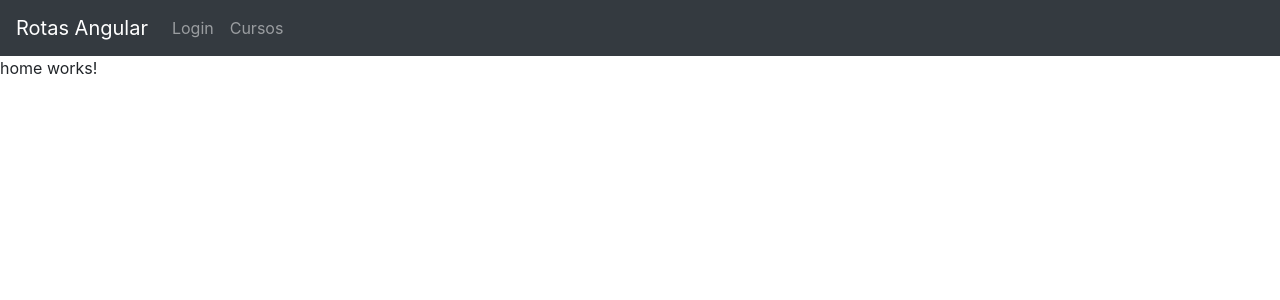
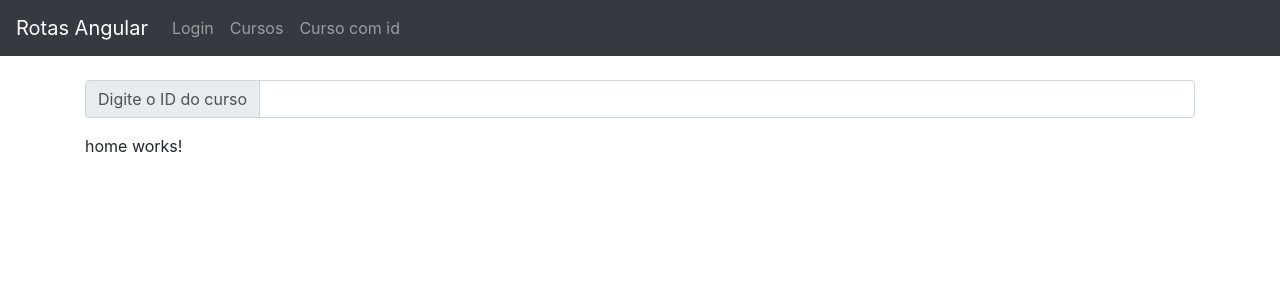
Before and after one commit to MucaBordini/curso-angular-rotas, an Angular app: page /home in a window 1280 px wide. Shown: the top 300 px of the page. Built offline with nearby package versions, Linux system fonts and the light colour scheme.

Commit message:
Definindo e extraindo os parametros das rotas

```diff
--- a/src/app/app-routing.module.ts
+++ b/src/app/app-routing.module.ts
@@ -6,11 +6,13 @@ import { RouterModule, Routes } from '@angular/router';
 import { HomeComponent } from './home/home.component';
 import { LoginComponent } from "./login/login.component";
 import { CursosComponent } from './cursos/cursos.component';
+import { CursoDetalheComponent } from './curso-detalhe/curso-detalhe.component';
 
 const APP_ROUTES: Routes = [
   {path: '', redirectTo: '/home', pathMatch: 'full'},
   { path: 'home', component: HomeComponent },
   { path: 'cursos', component: CursosComponent },
+  { path: 'curso/:id', component: CursoDetalheComponent },
   { path: 'login', component: LoginComponent },
 ];
 
--- a/src/app/app.component.html
+++ b/src/app/app.component.html
@@ -1,2 +1,26 @@
-<app-header></app-header>
-<router-outlet></router-outlet>
+<div>
+  <nav class="navbar navbar-expand-lg navbar-dark bg-dark">
+      <a routerLink="" class="navbar-brand">Rotas Angular</a>
+      <button class="navbar-toggler" type="button" data-toggle="collapse" data-target="#navbarNavAltMarkup" aria-controls="navbarNavAltMarkup" aria-expanded="false" aria-label="Toggle navigation">
+          <span class="navbar-toggler-icon"></span>
+      </button>
+      <div class="collapse navbar-collapse" id="navbarNavAltMarkup">
+          <div class="navbar-nav">
+          <a routerLink="/login" class="nav-item nav-link" routerLinkActive="active">Login</a>
+          <a routerLink="/cursos" class="nav-item nav-link" routerLinkActive="active">Cursos</a>
+          <a [routerLink]="['curso', idCurso.value]" class="nav-item nav-link" routerLinkActive="active">Curso com id</a>
+          </div>
+      </div>
+  </nav>
+</div>
+
+<div class="container">
+  <br>
+  <div class="input-group mb-3">
+    <div class="input-group-prepend">
+      <span class="input-group-text" id="basic-addon1">Digite o ID do curso</span>
+    </div>
+    <input #idCurso type="text" class="form-control" (keyup)="0">
+  </div>
+  <router-outlet></router-outlet>
+</div>
--- a/src/app/app.module.ts
+++ b/src/app/app.module.ts
@@ -7,7 +7,7 @@ import { HomeComponent } from './home/home.component';
 import { LoginComponent } from './login/login.component';
 import { CursosComponent } from './cursos/cursos.component';
 import { NgbModule } from '@ng-bootstrap/ng-bootstrap';
-import { HeaderComponent } from './header/header.component';
+import { CursoDetalheComponent } from './curso-detalhe/curso-detalhe.component';
 
 @NgModule({
   declarations: [
@@ -15,7 +15,7 @@ import { HeaderComponent } from './header/header.component';
     HomeComponent,
     LoginComponent,
     CursosComponent,
-    HeaderComponent
+    CursoDetalheComponent
   ],
   imports: [
     BrowserModule,
--- /dev/null
+++ b/src/app/curso-detalhe/curso-detalhe.component.html
@@ -0,0 +1 @@
+<p>ID : {{ id }}</p>
--- /dev/null
+++ b/src/app/curso-detalhe/curso-detalhe.component.ts
@@ -0,0 +1,20 @@
+import { Component, OnInit } from '@angular/core';
+import { ActivatedRoute } from '@angular/router';
+
+@Component({
+  selector: 'app-curso-detalhe',
+  templateUrl: './curso-detalhe.component.html',
+  styleUrls: ['./curso-detalhe.component.css']
+})
+export class CursoDetalheComponent implements OnInit {
+
+  id: string ;
+
+  constructor(private route: ActivatedRoute) {
+    this.id = this.route.snapshot.params['id'];
+  }
+
+  ngOnInit(): void {
+  }
+
+}
--- a/src/app/header/header.component.html
+++ /dev/null
@@ -1,14 +0,0 @@
-<div>
-    <nav class="navbar navbar-expand-lg navbar-dark bg-dark">
-        <a routerLink="" class="navbar-brand">Rotas Angular</a>
-        <button class="navbar-toggler" type="button" data-toggle="collapse" data-target="#navbarNavAltMarkup" aria-controls="navbarNavAltMarkup" aria-expanded="false" aria-label="Toggle navigation">
-            <span class="navbar-toggler-icon"></span>
-        </button>
-        <div class="collapse navbar-collapse" id="navbarNavAltMarkup">
-            <div class="navbar-nav">
-            <a routerLink="/login" class="nav-item nav-link" routerLinkActive="active">Login</a>
-            <a routerLink="/cursos" class="nav-item nav-link" routerLinkActive="active">Cursos</a>
-            </div>
-        </div>
-    </nav>
-</div>
--- a/src/app/header/header.component.ts
+++ /dev/null
@@ -1,15 +0,0 @@
-import { Component, OnInit } from '@angular/core';
-
-@Component({
-  selector: 'app-header',
-  templateUrl: './header.component.html',
-  styleUrls: ['./header.component.css']
-})
-export class HeaderComponent implements OnInit {
-
-  constructor() { }
-
-  ngOnInit(): void {
-  }
-
-}
```
Also changed, not shown: src/app/curso-detalhe/curso-detalhe.component.css (added), 1 other file (tests, documents, lock files or other folders).
